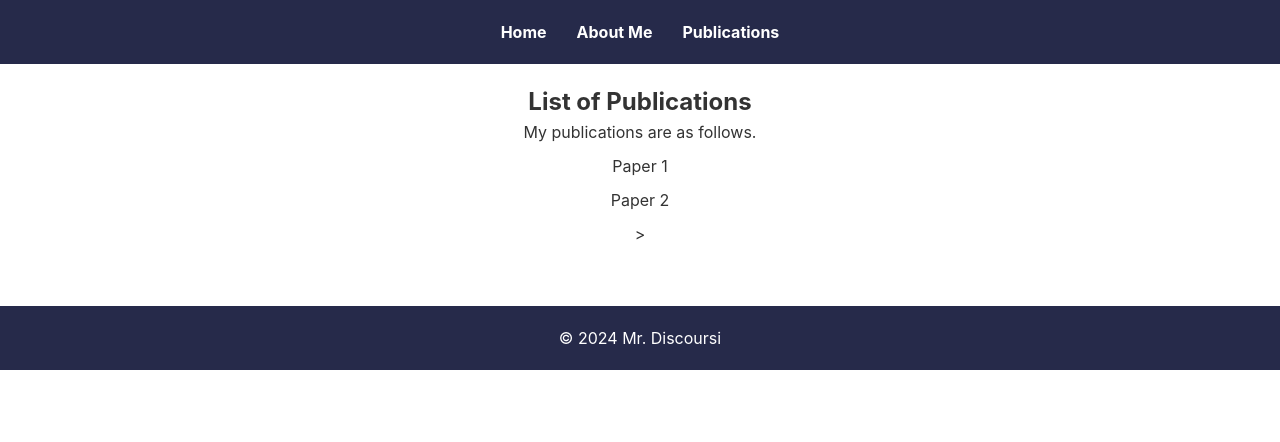
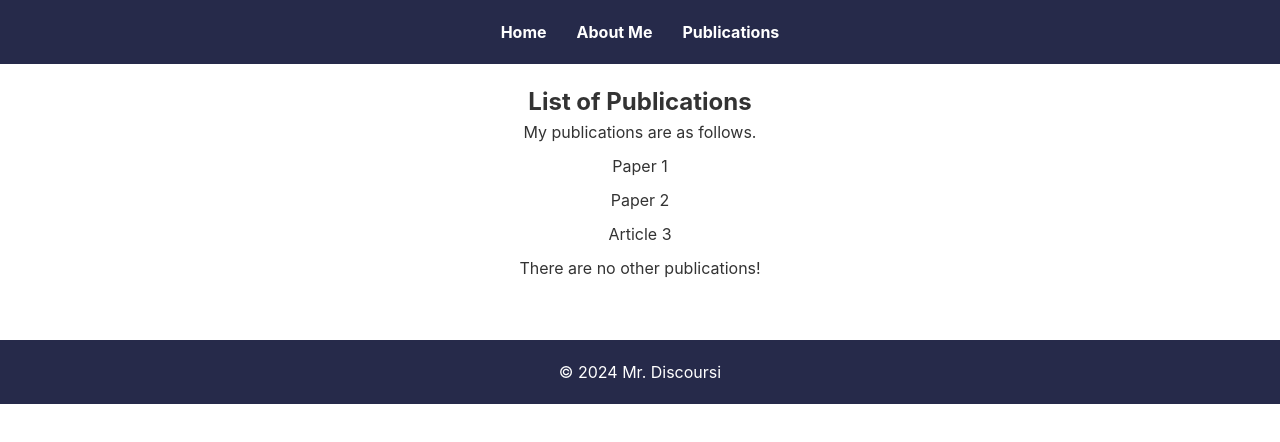
Before and after one commit to discoursi/discoursi.github.io, a plain HTML site: page publications.html in a window 1280 px wide. Drawn offline with Linux system fonts and the light colour scheme.

Commit message:
revised publications list
revised draft publications list

```diff
--- a/publications.html
+++ b/publications.html
@@ -26,7 +26,11 @@
                 <ul>
                     <li>Paper 1</li>
                     <li>Paper 2</li>
-                </ul>>
+                    <li>Article 3</li>
+                </ul>
+            </p>
+            <p>
+                There are no other publications!
             </p>
         </section>
     </main>
```
